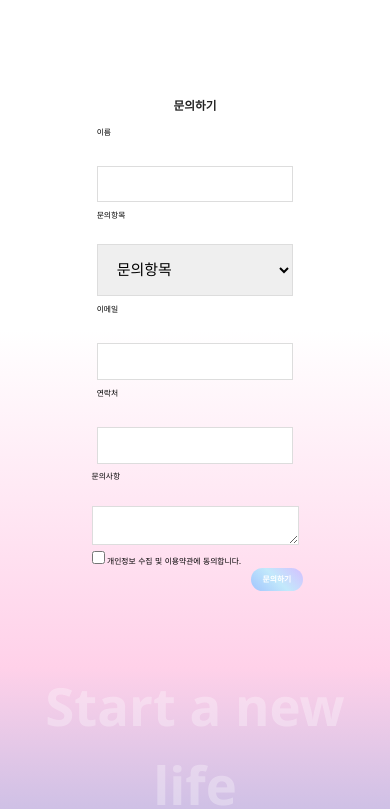
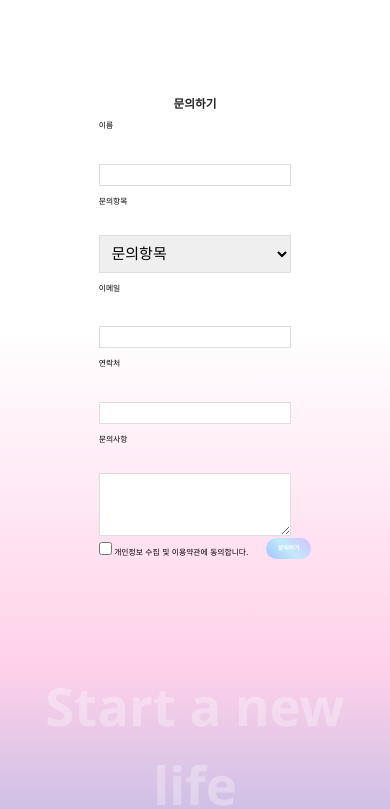
Before and after one commit to rhdtls3562/SEROUM-HOSPITAL, a plain HTML site: page index.html in a window 390 px wide. Shown: the part 2720-3529 px from the top of the page. Drawn offline with nearby package versions, Linux system fonts and the light colour scheme; a script that the page names is missing.

Commit message:
매인최종

```diff
--- a/css/main.css
+++ b/css/main.css
@@ -2499,13 +2499,13 @@
   /* 각 항목 크기 설정 */
   .form-item {
     width: 45%; /* 각 항목이 한 줄에 2개씩 배치되도록 설정 */
-    margin: 1vw 2.5%; /* 항목 간 간격 조정 */
+    box-sizing: border-box;
+    margin-bottom: 10px; /* 항목 간 간격 줄임 */
   }
 
   /* 문의사항을 포함한 항목 크기 설정 (100%로 설정하여 폼 전체 크기 맞추기) */
   .form-item.full-width {
     width: 100%; /* 문의사항 필드는 전체 너비로 확장 */
-    margin: 1vw 0; /* 위아래 간격 추가 */
   }
 
   /* 입력 필드 크기 조정 */
@@ -2514,8 +2514,7 @@
   select,
   textarea {
     width: 100%; /* 입력창을 부모 요소 크기에 맞게 설정 */
-    padding: 15px; /* 입력 필드 안쪽 여백을 넓힘 */
-    margin-top: 5px;
+    padding: 2vw; /* 입력 필드 안쪽 여백을 넓힘 */
     border: 1px solid #ddd;
     box-sizing: border-box; /* padding 포함해서 크기 계산 */
     font-size: 0.8vw; /* 글자 크기 확장 */
@@ -2526,15 +2525,16 @@
   textarea {
     resize: vertical; /* 세로로 크기 조정 가능 */
     font-size: 1vw; /* 글씨 크기 조정 */
-    height: 10vw; /* 기본 높이를 더 크게 설정 */
     width: 100%; /* 문의사항 폭을 부모의 크기에 맞게 100%로 설정 */
+    margin-top: 5px; /* 위쪽 여백을 줄여서 간격을 좁힘 */
   }
 
   /* 입력 필드와 라벨 스타일 */
   label {
     font-size: 2vw; /* 라벨 글씨 크기 확장 */
     display: block; /* 라벨을 입력 필드 위로 배치 */
-    text-align: left; /* 라벨을 중앙 정렬 */
+    text-align: left; /* 라벨을 왼쪽 정렬 */
+    margin-bottom: 5px; /* 라벨과 입력 필드 간 간격 줄임 */
   }
 
   .how_to_come {
@@ -2592,10 +2592,11 @@
   }
 
   .gradient-button {
+    top: 80%;
     position: absolute;
     display: inline-block;
     padding: 1.5vw 3vw;
-    font-size: 2vw;
+    font-size: 1.5vw;
     text-wrap: nowrap;
     font-weight: bold;
     color: white;
@@ -2604,7 +2605,7 @@
     border: none;
     border-radius: 30px;
     background: linear-gradient(45deg, #a1c4fd, #c2e9fb, #d4bfff);
-    left: 77%;
+    left: 43vw;
     transition: all 0.3s ease-in-out;
     cursor: pointer;
   }
```
